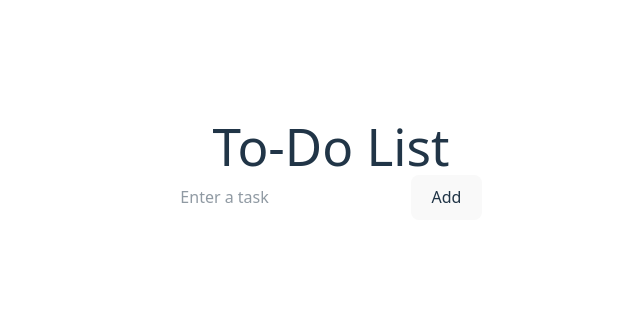
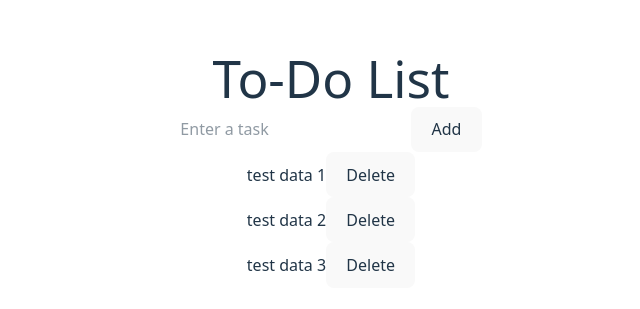
Before and after one commit to jshldev/todolist, a React (Vite) app: page / in a window 1280 px wide. Shown: the part 231-540 px from the top of the page, without its empty margins (309-949 px from the left). Built offline with nearby package versions, Linux system fonts and the light colour scheme.

Commit message:
delete button

```diff
--- a/src/ToDoList.jsx
+++ b/src/ToDoList.jsx
@@ -1,7 +1,11 @@
 import { useState } from "react";
 
 function ToDoList() {
-  const [tasks, setTasks] = useState([]);
+  const [tasks, setTasks] = useState([
+    "test data 1",
+    "test data 2",
+    "test data 3",
+  ]);
   const [newTask, setNewTask] = useState([]);
 
   function handleInputChange(input) {
@@ -10,7 +14,10 @@ function ToDoList() {
 
   function handleAddTask() {}
 
+  function handleDeleteTask() {}
+
   return (
+    <div>
       <div>
         <input
           type="text"
@@ -22,6 +29,21 @@ function ToDoList() {
           Add
         </button>
       </div>
+
+      <ol>
+        {tasks.map((task, index) => (
+          <li key={index}>
+            <span>{task}</span>
+            <button
+              className="delete-button"
+              onClick={() => handleDeleteTask(index)}
+            >
+              Delete
+            </button>
+          </li>
+        ))}
+      </ol>
+    </div>
   );
 }
 
```
Lines whose indentation alone changed are shown as unchanged.
